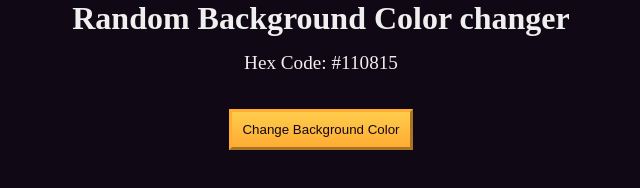
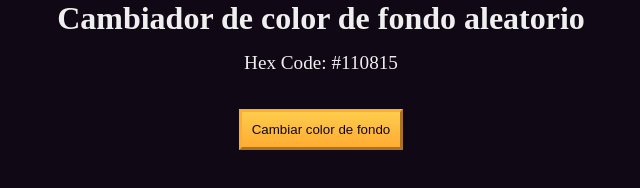
Before and after one commit to MartenSalvador/cambiadordefondo, a plain HTML site: page index.html in a window 1280 px wide. Shown: the whole page, without its empty margins (319-959 px from the left). Drawn offline with Linux system fonts and the light colour scheme.

Commit message:
Update index.html

```diff
--- a/index.html
+++ b/index.html
@@ -3,18 +3,18 @@
   <head>
     <meta charset="UTF-8" />
     <meta name="viewport" content="width=device-width, initial-scale=1.0" />
-    <title>Build a random background color changer</title>
+    <title>Crea un cambiador de color de fondo aleatorio</title>
     <link rel="stylesheet" href="./styles.css" />
   </head>
   <body>
-    <h1>Random Background Color changer</h1>
+    <h1>Cambiador de color de fondo aleatorio</h1>
 
     <main>
       <section class="bg-information-container">
         <p>Hex Code: <span id="bg-hex-code">#110815</span></p>
       </section>
 
-      <button class="btn" id="btn">Change Background Color</button>
+      <button class="btn" id="btn">Cambiar color de fondo</button>
     </main>
     <script src="./script.js"></script>
   </body>
```
